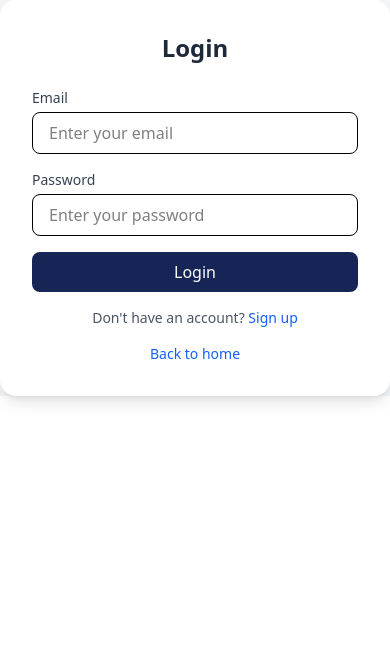
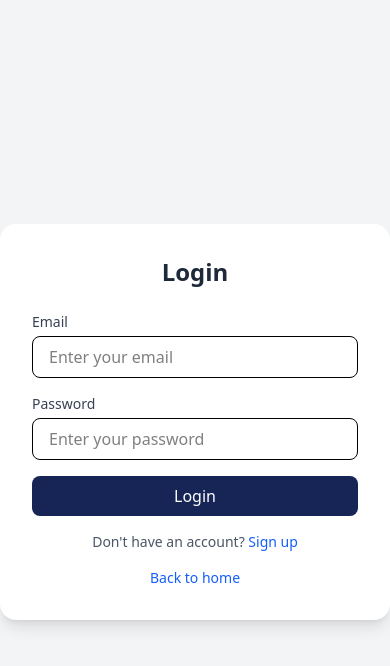
Before and after one commit to Kr3sZ/GadgetGalaxy, an Angular app in the folder FRONTEND/: page /login in a window 390 px wide. Shown: the top 666 px of the page. Built offline with nearby package versions, Linux system fonts and the light colour scheme.

Commit message:
Fixed responsive design

```diff
--- a/FRONTEND/src/app/login/login.component.html
+++ b/FRONTEND/src/app/login/login.component.html
@@ -1,5 +1,5 @@
-<div class="flex sm:h-full w-full items-center justify-center bg-gray-100">
-  <div class="w-full max-w-md p-8 bg-white rounded-2xl shadow-lg">
+<div class="flex h-full w-full items-center justify-center bg-gray-100">
+  <div class="max-h-full w-full max-w-md p-8 bg-white rounded-2xl shadow-lg overflow-auto">
     <h2 class="text-2xl font-semibold text-center text-gray-800">Login</h2>
     <form class="mt-6 space-y-4">
       <div>
--- a/FRONTEND/src/app/register/register.component.html
+++ b/FRONTEND/src/app/register/register.component.html
@@ -1,5 +1,5 @@
-<div class="flex sm:h-full w-full items-center justify-center bg-gray-100">
-  <div class="w-full max-w-md p-8 bg-white rounded-2xl shadow-lg">
+<div class="flex h-full w-full items-center justify-center bg-gray-100">
+  <div class="max-h-full w-full max-w-md p-8 bg-white rounded-2xl shadow-lg overflow-auto">
     <h2 class="text-2xl font-semibold text-center text-gray-800">Register</h2>
     <form class="mt-6 space-y-4">
       <div>
```
